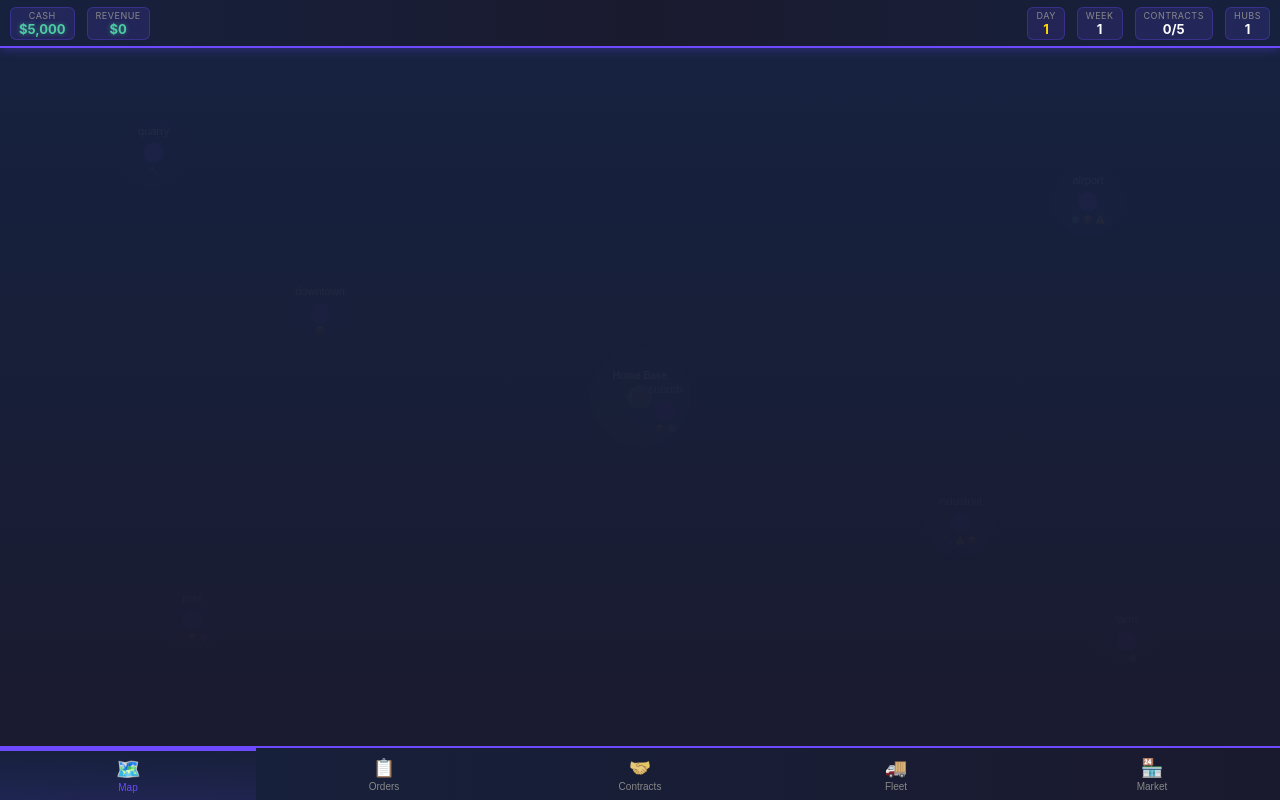
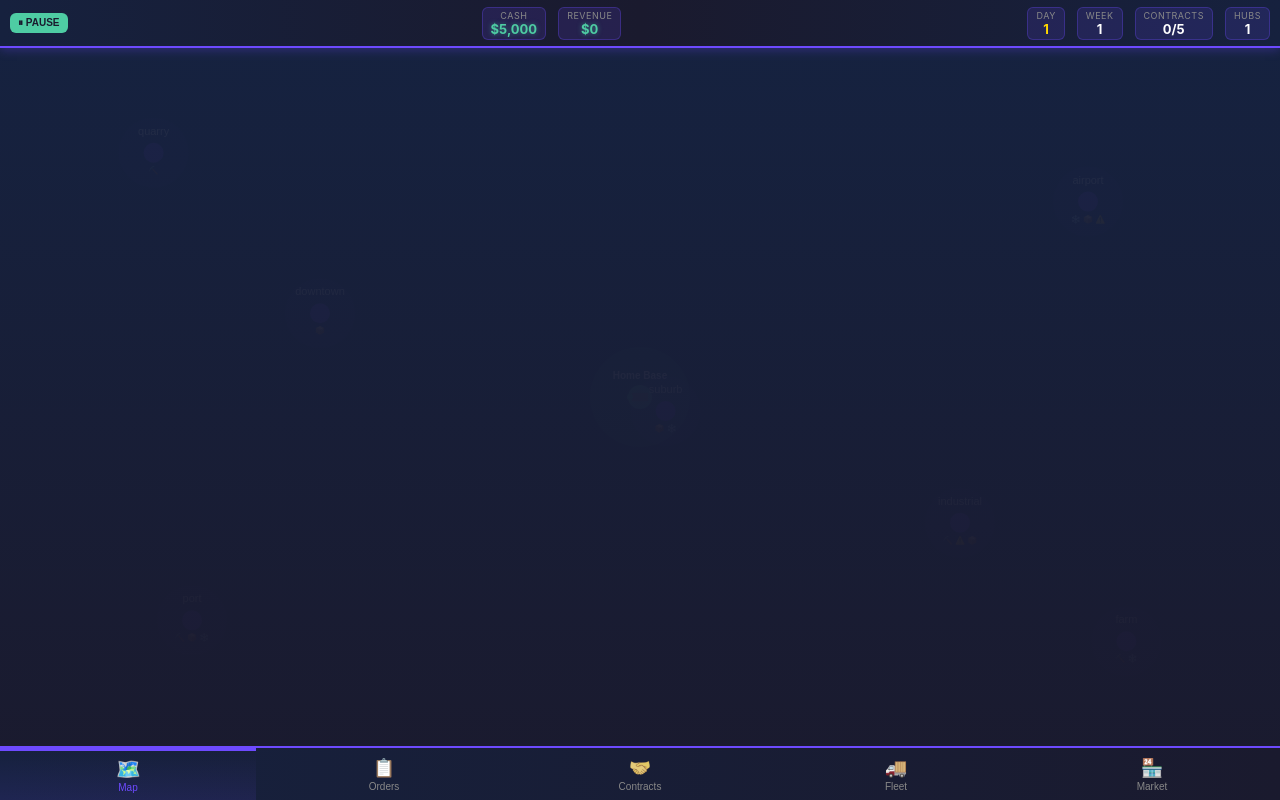
Before and after one commit to ruizcrp/LogisticsGame, a plain HTML site: page index.html in a window 1280 px wide. Drawn offline with Linux system fonts and the light colour scheme.

Commit message:
Add pause button to the top bar in index.html

```diff
--- a/index.html
+++ b/index.html
@@ -8,6 +8,7 @@
 </head>
 <body>
 <div id="top-bar">
+  <button id="pause-btn" style="background:#4ecca3;color:#1a1a2e;border:none;border-radius:6px;padding:4px 8px;font-size:10px;font-weight:bold;cursor:pointer;margin-right:8px;">⏸ PAUSE</button>
   <div class="stat-group">
     <div class="stat-item"><span class="stat-label">Cash</span><span class="stat-value money" id="cash">5,000</span></div>
     <div class="stat-item"><span class="stat-label">Revenue</span><span class="stat-value money" id="rev">0</span></div>
```
